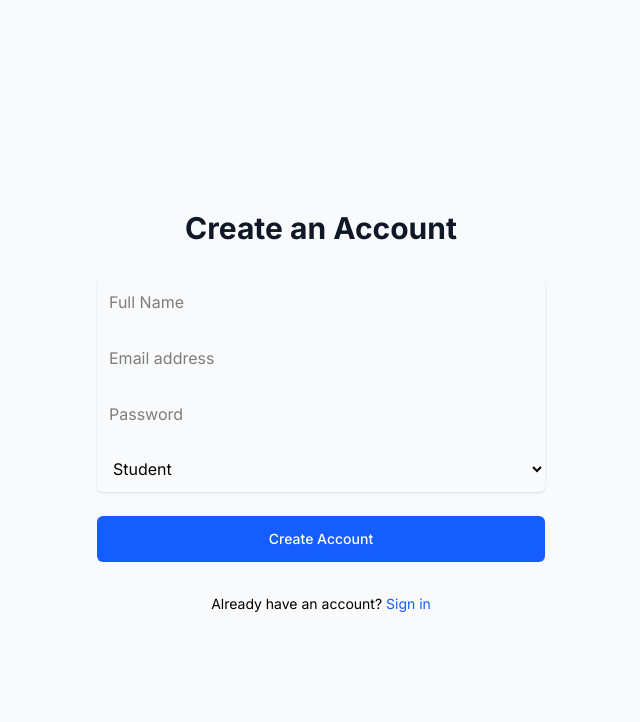
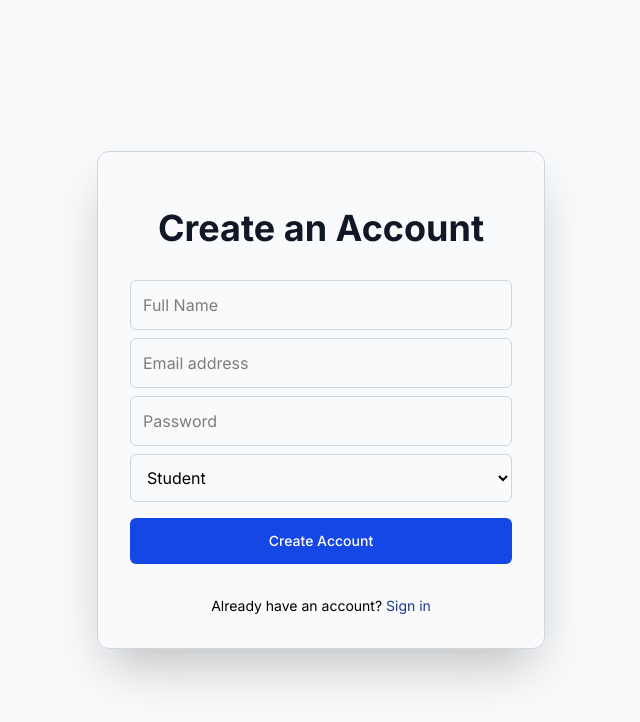
Before and after one commit to DivyaJain-DataAnalyst/Examind, a React (Vite) app in the folder frontend/: page /register in a window 1280 px wide. Shown: the top 722 px of the page, without its empty margins (319-959 px from the left). Built offline with nearby package versions, Linux system fonts and the light colour scheme.

Commit message:
login, register

```diff
--- a/frontend/src/pages/Login.jsx
+++ b/frontend/src/pages/Login.jsx
@@ -1,12 +1,12 @@
-import React, { useState } from 'react';
-import { useNavigate, Link } from 'react-router-dom';
-import { Lock, Mail, UserCheck } from 'lucide-react';
-import toast from 'react-hot-toast';
-import { useAuth } from '../contexts/AuthContext';
+import React, { useState } from "react";
+import { useNavigate, Link } from "react-router-dom";
+import { Contact, Lock, Mail, UserCheck } from "lucide-react";
+import toast from "react-hot-toast";
+import { useAuth } from "../contexts/AuthContext";
 
 const Login = () => {
-  const [email, setEmail] = useState('');
-  const [password, setPassword] = useState('');
+    const [email, setEmail] = useState("");
+    const [password, setPassword] = useState("");
     const [isLoading, setIsLoading] = useState(false);
     const { login } = useAuth();
     const navigate = useNavigate();
@@ -15,7 +15,7 @@ const Login = () => {
         e.preventDefault();
 
         if (!email || !password) {
-      toast.error('Please enter both email and password');
+            toast.error("Please enter both email and password");
             return;
         }
 
@@ -25,14 +25,14 @@ const Login = () => {
             const success = await login(email, password);
 
             if (success) {
-        const role = email.includes('teacher') ? 'teacher' : 'student';
+                const role = email.includes("teacher") ? "teacher" : "student";
                 navigate(`/${role}`);
                 toast.success(`Welcome back!`);
             } else {
-        toast.error('Invalid email or password');
+                toast.error("Invalid email or password");
             }
         } catch (error) {
-      toast.error('An error occurred. Please try again.');
+            toast.error("An error occurred. Please try again.");
             console.error(error);
         } finally {
             setIsLoading(false);
@@ -41,10 +41,10 @@ const Login = () => {
 
     return (
         <div className="h-screen w-screen flex items-center justify-center bg-gray-50 py-12 px-4 sm:px-6 lg:px-8">
-      <div className="max-w-md w-full space-y-8 fade-in">
+            <div className="max-w-md w-full space-y-8 fade-in border border-gray-300 px-8 py-4 rounded-xl shadow-2xl shadow-black-50">
                 <div>
                     <div className="flex justify-center">
-            <UserCheck size={64} className="text-blue-600" />
+                        <Contact size={72} className="text-blue-600" />
                     </div>
                     <h2 className="mt-6 text-center text-3xl font-extrabold text-gray-900">
                         Online Examination Portal
@@ -55,9 +55,11 @@ const Login = () => {
                 </div>
 
                 <form className="mt-8 space-y-6" onSubmit={handleSubmit}>
-          <div className="rounded-md shadow-sm -space-y-px">
+                    <div className="rounded-md -space-y-px">
                         <div className="mb-4">
-              <label htmlFor="email" className="sr-only">Email address</label>
+                            <label htmlFor="email" className="sr-only">
+                                Email address
+                            </label>
                             <div className="relative">
                                 <div className="absolute inset-y-0 left-0 pl-3 flex items-center pointer-events-none">
                                     <Mail size={18} className="text-gray-400" />
@@ -77,7 +79,9 @@ const Login = () => {
                         </div>
 
                         <div>
-              <label htmlFor="password" className="sr-only">Password</label>
+                            <label htmlFor="password" className="sr-only">
+                                Password
+                            </label>
                             <div className="relative">
                                 <div className="absolute inset-y-0 left-0 pl-3 flex items-center pointer-events-none">
                                     <Lock size={18} className="text-gray-400" />
@@ -88,7 +92,9 @@ const Login = () => {
                                     type="password"
                                     autoComplete="current-password"
                                     value={password}
-                  onChange={(e) => setPassword(e.target.value)}
+                                    onChange={(e) =>
+                                        setPassword(e.target.value)
+                                    }
                                     required
                                     className="appearance-none rounded-md relative block w-full px-3 py-3 pl-10 border border-gray-300 placeholder-gray-500 text-gray-900 focus:outline-none focus:ring-blue-500 focus:border-blue-500 focus:z-10 sm:text-sm"
                                     placeholder="Password"
@@ -102,7 +108,8 @@ const Login = () => {
                             Demo Accounts:
                         </p>
                         <p className="text-xs text-gray-500 mt-1">
-              Teacher: teacher@example.com / password<br />
+                            Teacher: teacher@example.com / password
+                            <br />
                             Student: student@example.com / password
                         </p>
                     </div>
@@ -112,18 +119,18 @@ const Login = () => {
                             type="submit"
                             disabled={isLoading}
                             className={` w-full flex justify-center py-3 px-4 border border-transparent text-sm font-medium rounded-md text-white bg-blue-600 hover:bg-blue-700 focus:outline-none focus:ring-2 focus:ring-offset-2 focus:ring-blue-500 ${
-                isLoading ? 'opacity-70 cursor-not-allowed' : ''
+                                isLoading ? "opacity-70 cursor-not-allowed" : ""
                             }`}
                         >
-              {isLoading ? 'Signing in...' : 'Sign in'}
+                            {isLoading ? "Signing in..." : "Sign in"}
                         </button>
                     </div>
                 </form>
                 <div className="text-center text-sm text-gray-600">
-          Don't have an account?{' '}
+                    Don't have an account?{" "}
                     <button
                         type="button"
-            onClick={() => navigate('/register')}
+                        onClick={() => navigate("/register")}
                         className="text-blue-700 hover:underline  rounded-md p-0 m-0 cursor-pointer"
                     >
                         Create one
--- a/frontend/src/pages/Register.jsx
+++ b/frontend/src/pages/Register.jsx
@@ -1,14 +1,13 @@
-
-import React, { useState } from 'react';
-import { useNavigate } from 'react-router-dom';
-import toast from 'react-hot-toast';
-import { useAuth } from '../contexts/AuthContext';
+import React, { useState } from "react";
+import { useNavigate } from "react-router-dom";
+import toast from "react-hot-toast";
+import { useAuth } from "../contexts/AuthContext";
 
 const Register = () => {
-  const [name, setName] = useState('');
-  const [role, setRole] = useState('student');
-  const [email, setEmail] = useState('');
-  const [password, setPassword] = useState('');
+    const [name, setName] = useState("");
+    const [role, setRole] = useState("student");
+    const [email, setEmail] = useState("");
+    const [password, setPassword] = useState("");
     const [isLoading, setIsLoading] = useState(false);
     const { register } = useAuth();
     const navigate = useNavigate();
@@ -16,57 +15,57 @@ const Register = () => {
     const handleSubmit = async (e) => {
         e.preventDefault();
         if (!name || !email || !password) {
-      toast.error('Please fill all fields');
+            toast.error("Please fill all fields");
             return;
         }
         setIsLoading(true);
         const success = await register(name, email, password, role);
         setIsLoading(false);
         if (success) {
-      toast.success('Account created! You are now logged in.');
+            toast.success("Account created! You are now logged in.");
             navigate(`/${role}`);
         } else {
-      toast.error('Registration failed');
+            toast.error("Registration failed");
         }
     };
 
     return (
         <div className="h-screen w-screen flex items-center justify-center bg-gray-50 py-12 px-4 sm:px-6 lg:px-8">
-      <div className="max-w-md w-full space-y-8 fade-in">
-        <h2 className="mt-6 text-center text-3xl font-extrabold text-gray-900">
+            <div className="max-w-md w-full border border-gray-300 rounded-xl px-8 py-8 shadow-2xl shadow-black-300 space-y-8 fade-in">
+                <h2 className="mt-6 text-center text-4xl font-extrabold text-gray-900">
                     Create an Account
                 </h2>
-        <form className="mt-8 space-y-6" onSubmit={handleSubmit}>
-          <div className="rounded-md shadow-sm -space-y-px">
+                <form className=" mt-8 " onSubmit={handleSubmit}>
+                    <div>
                         <div className="mb-4">
                             <input
                                 type="text"
                                 placeholder="Full Name"
                                 value={name}
-                onChange={e => setName(e.target.value)}
-                className="block w-full rounded-md border-gray-300 px-3 py-3 mb-2"
+                                onChange={(e) => setName(e.target.value)}
+                                className="block w-full rounded-md border border-gray-300 px-3 py-3 mb-2"
                                 required
                             />
                             <input
                                 type="email"
                                 placeholder="Email address"
                                 value={email}
-                onChange={e => setEmail(e.target.value)}
-                className="block w-full rounded-md border-gray-300 px-3 py-3 mb-2"
+                                onChange={(e) => setEmail(e.target.value)}
+                                className="block w-full rounded-md border border-gray-300 px-3 py-3 mb-2"
                                 required
                             />
                             <input
                                 type="password"
                                 placeholder="Password"
                                 value={password}
-                onChange={e => setPassword(e.target.value)}
-                className="block w-full rounded-md border-gray-300 px-3 py-3 mb-2"
+                                onChange={(e) => setPassword(e.target.value)}
+                                className="block w-full rounded-md border border-gray-300 px-3 py-3 mb-2"
                                 required
                             />
                             <select
                                 value={role}
-                onChange={e => setRole(e.target.value)}
-                className="block w-full rounded-md border-gray-300 px-3 py-3"
+                                onChange={(e) => setRole(e.target.value)}
+                                className="block w-full rounded-md border border-gray-300 px-3 py-3"
                             >
                                 <option value="student">Student</option>
                                 <option value="teacher">Teacher</option>
@@ -76,14 +75,16 @@ const Register = () => {
                     <button
                         type="submit"
                         disabled={isLoading}
-            className="group relative w-full flex justify-center py-3 px-4 border border-transparent text-sm font-medium rounded-md text-white bg-blue-600 hover:bg-blue-700"
+                        className="group relative w-full flex justify-center py-3 px-4 border border-transparent text-sm font-medium rounded-md text-white bg-blue-700 hover:bg-blue-700"
                     >
-            {isLoading ? 'Creating...' : 'Create Account'}
+                        {isLoading ? "Creating..." : "Create Account"}
                     </button>
                 </form>
                 <div className="text-center text-sm">
-          Already have an account?{' '}
-          <a href="/login" className="text-blue-600 hover:underline">Sign in</a>
+                    Already have an account?{" "}
+                    <a href="/login" className="text-blue-900 hover:underline">
+                        Sign in
+                    </a>
                 </div>
             </div>
         </div>
```
Lines whose indentation alone changed are shown as unchanged.
